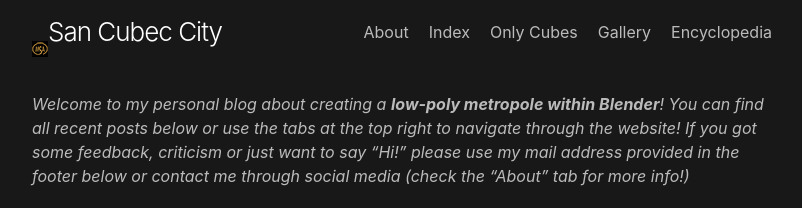
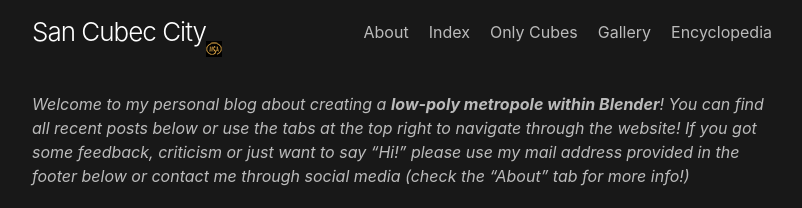
Before and after one commit to kant/san_cubec_blog, a Jekyll site: the page built from index.md, in a window 1280 px wide. Shown: the top 208 px of the page, without its empty margins (238-1040 px from the left). Built offline with Jekyll 4.4.1, drawn with Linux system fonts in a browser that asks for light colours.

Commit message:
Update _layout.scss

```diff
--- a/_sass/minima/_layout.scss
+++ b/_sass/minima/_layout.scss
@@ -13,7 +13,7 @@
 
 // Add image to top of site - custom code snippet
 
-.site-title::before {
+.site-title::after {
 	content: url("/assets/logo.png");
 	display: inline-block;
 	position: relative;
```
